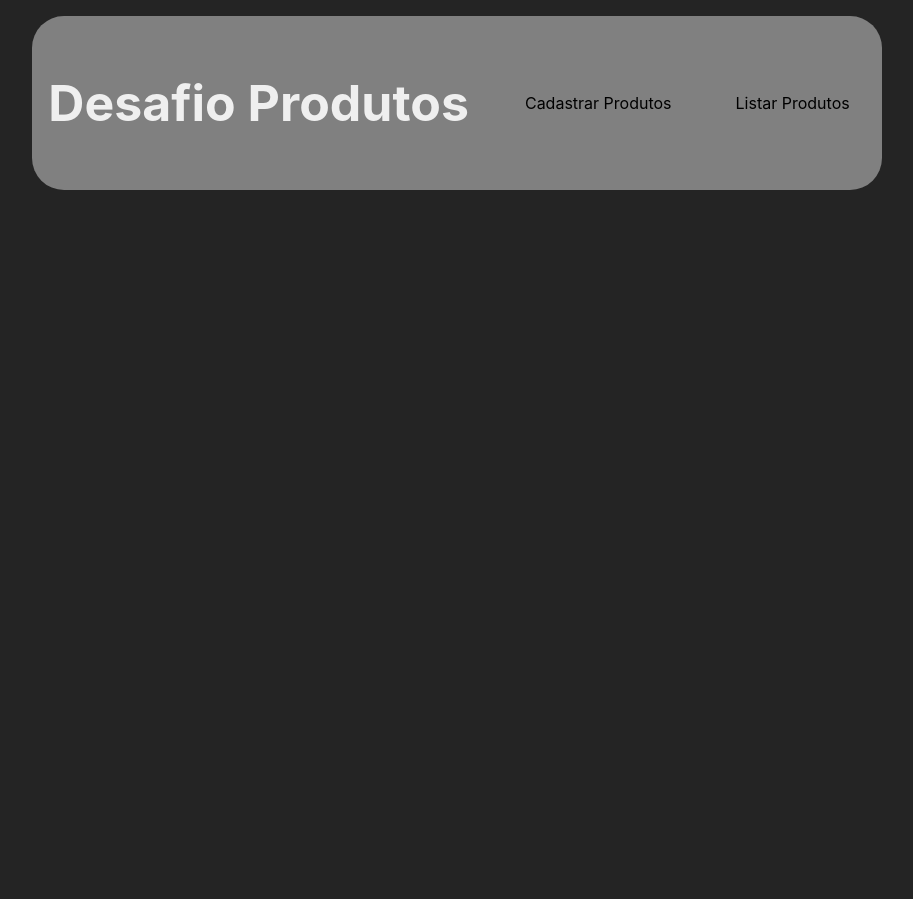
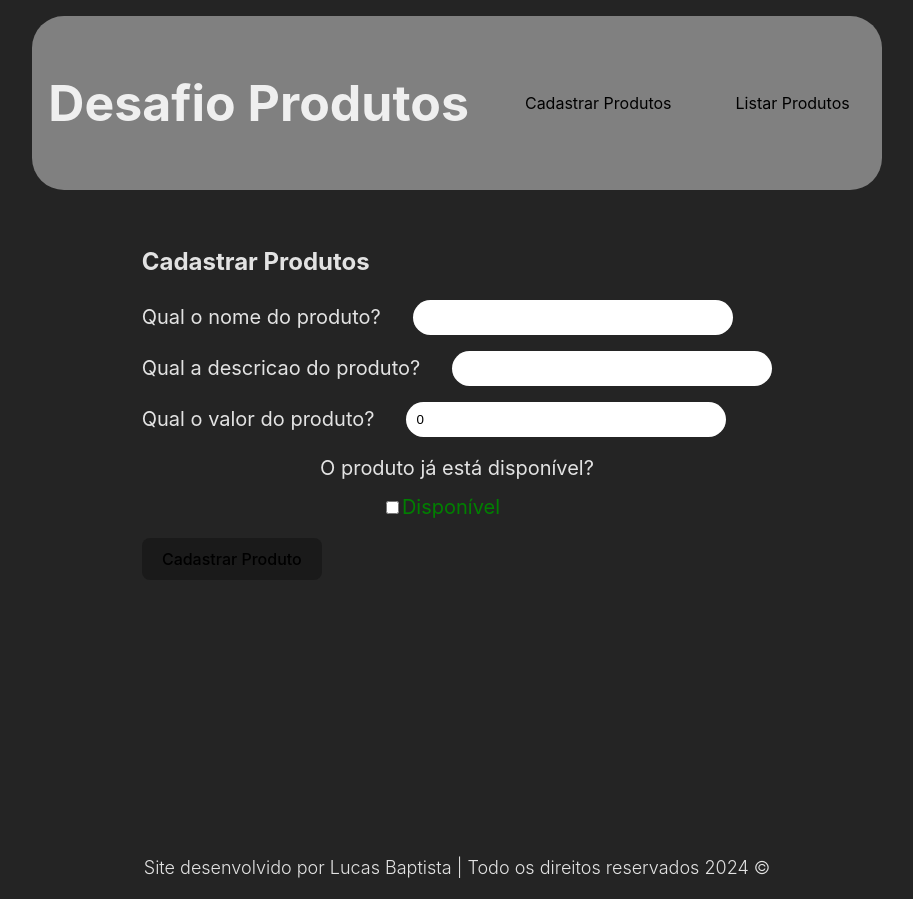
Before and after one commit to luscabap/desafio-cadastro-listagem, a React (Vite) app: page / in a window 1280 px wide. Shown: the whole page, without its empty margins (183-1096 px from the left). Before the commit the page ends 800 px from the top, so only its background shows below. Built offline with nearby package versions, Linux system fonts and the light colour scheme.

Commit message:
Fix caminho rota principal

```diff
--- a/src/App.tsx
+++ b/src/App.tsx
@@ -11,7 +11,7 @@ function App() {
       <BrowserRouter>
         <Header titulo={"Desafio Produtos"}/>
         <Routes>
-          <Route path='/cadastrar' element={<PaginaCadastro />}/>
+          <Route path='/' element={<PaginaCadastro />}/>
           <Route path='/listar' element={<PaginaListagem />}/>
         </Routes>
         <Footer
--- a/src/Components/Header/index.tsx
+++ b/src/Components/Header/index.tsx
@@ -12,7 +12,7 @@ export const Header =  ({ titulo }: IPropsHeader) => {
             <h1 className={styles.container__titulo}>{titulo}</h1>
             <ul className={styles.container__lista}>
             <Link
-                to="/cadastrar"
+                to="/"
                 className={styles.container__lista__item}
             >
                 Cadastrar Produtos
```
